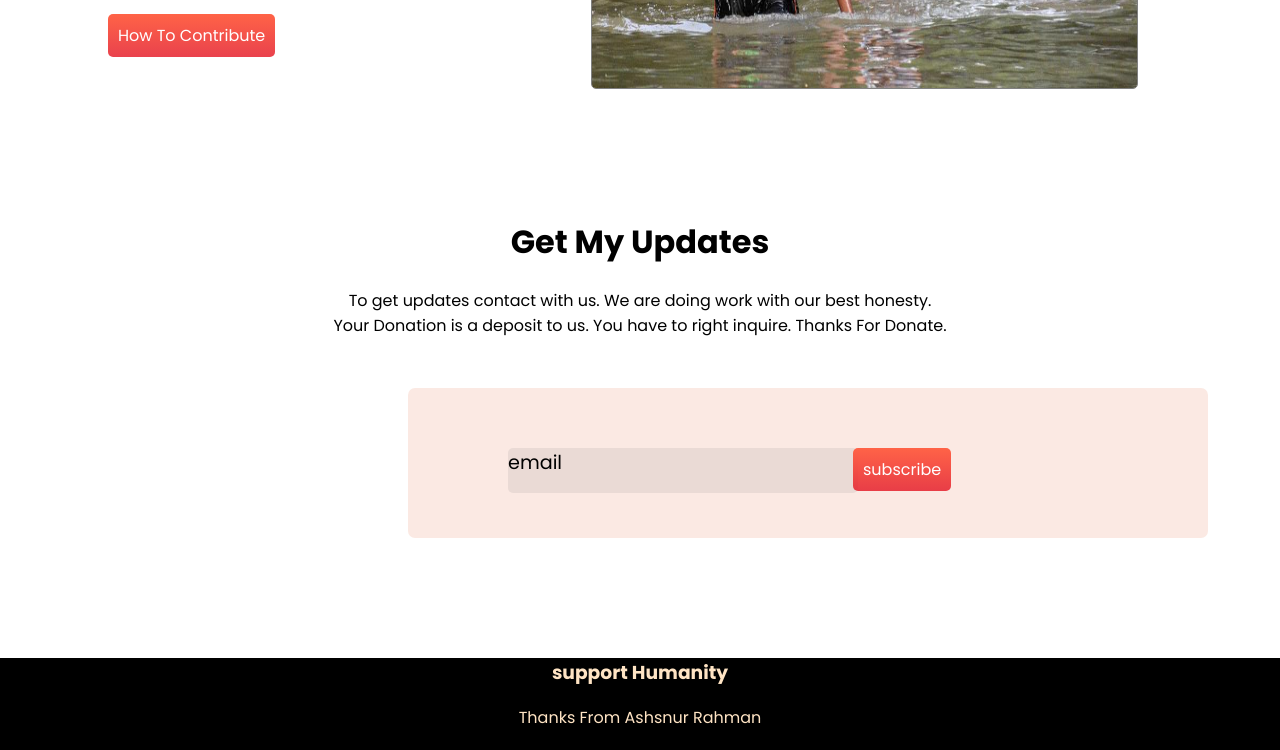
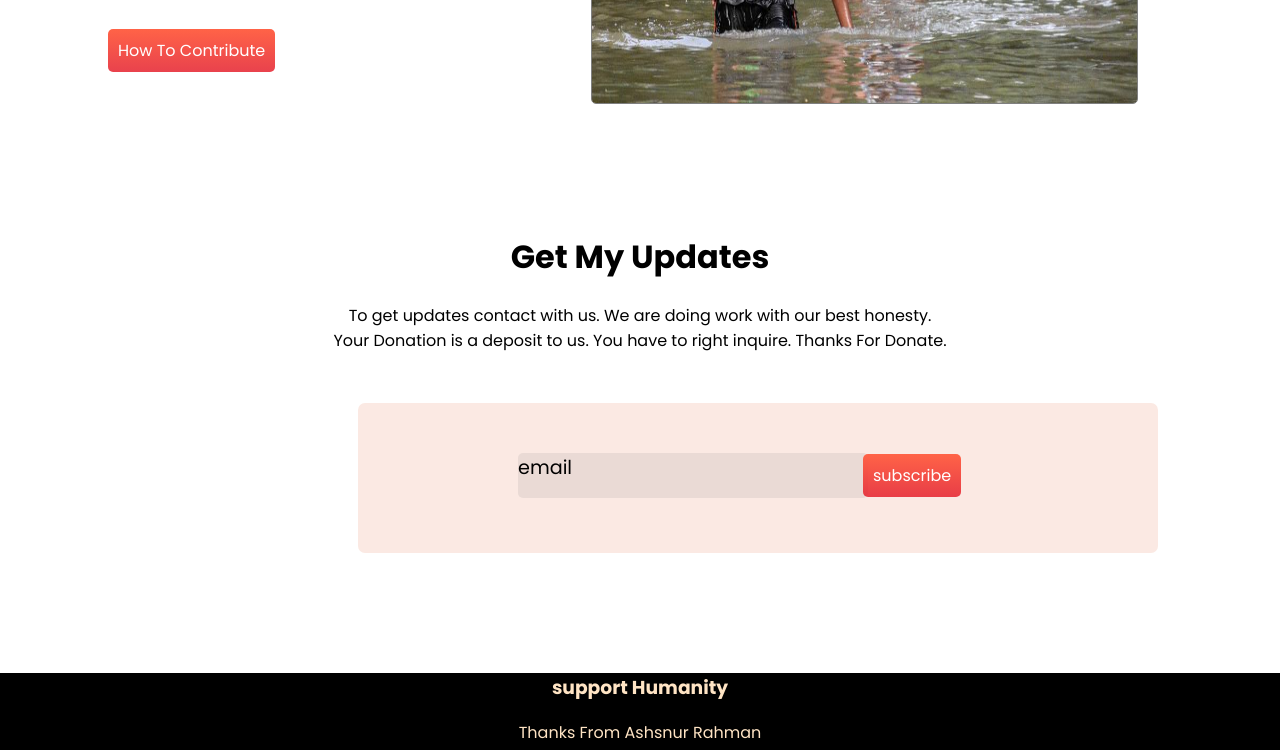
Before and after one commit to ashanur28/Donate-today, a plain HTML site: page index.html in a window 1280 px wide. Shown: the part 2326-3076 px from the top of the page. Drawn offline with Linux system fonts and the light colour scheme; a web font is replaced by a local one.

Commit message:
lastcommit

```diff
--- a/style.css
+++ b/style.css
@@ -52,9 +52,11 @@ body {
 }
 
 .style {
-    border: 5px solid red;
+    border: 2px solid red;
     background-color: rgba(255, 99, 71, 0.408);
-    height: 100%;
+    height: 50px;
+    width: 90px;
+
 }
 
 .amount {
@@ -163,7 +165,7 @@ body {
     background-color: rgba(233, 150, 122, 0.212);
     height: 150px;
     width: 800px;
-    margin-left: 400px;
+    margin-left: 350px;
     margin-top: 50px;
     border: 0px solid black;
     border-radius: 7px;
@@ -179,9 +181,9 @@ body {
 
 .mail {
     background-color: rgba(128, 128, 128, 0.14);
-    margin-top: 60px;
+    margin-top: 50px;
     margin-bottom: 5px;
-    margin-left: 100px;
+    margin-left: 160px;
     height: 45px;
     width: 350px;
     border: 0px solid red;
@@ -191,7 +193,7 @@ body {
 }
 
 .linkup {
-    margin-top: 69px;
+    margin-top: 60.5px;
     margin-bottom: 5px;
     margin-left: -5px;
 }
```
